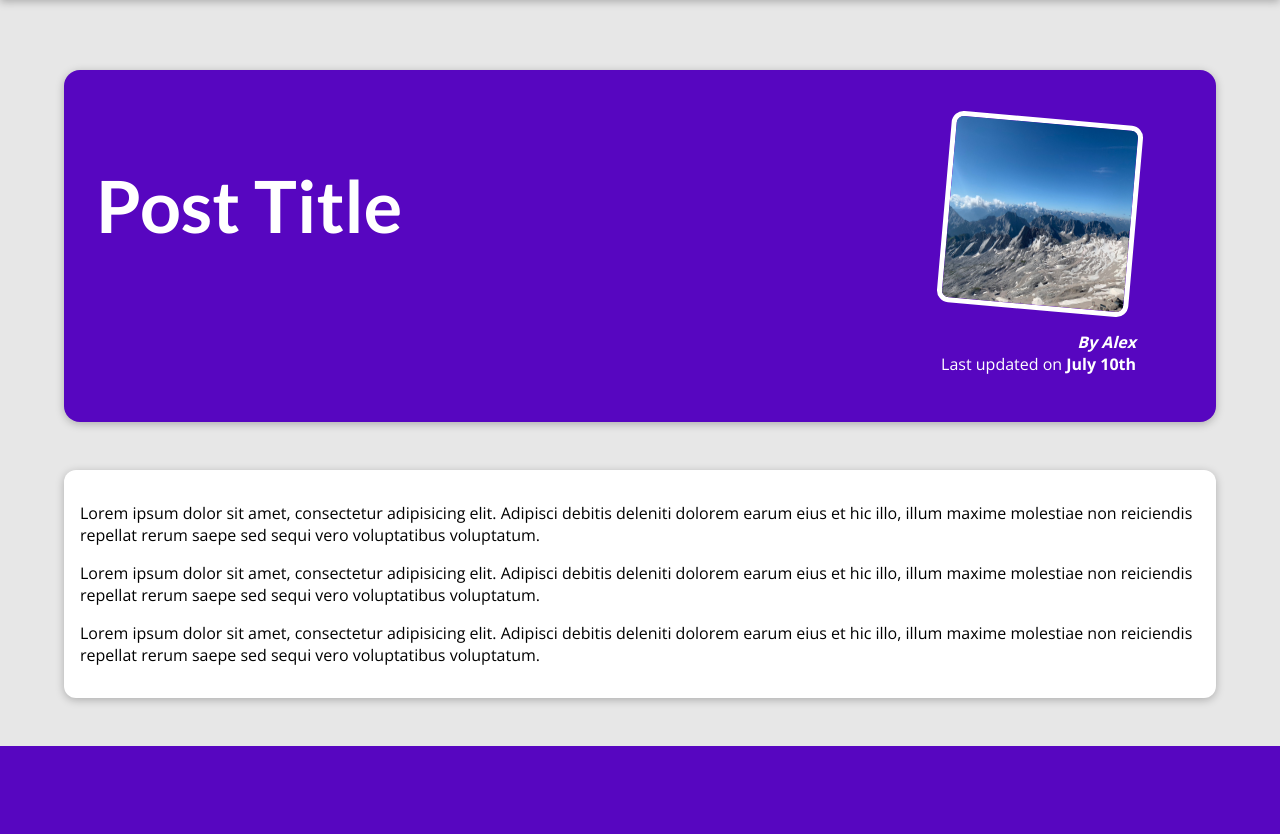
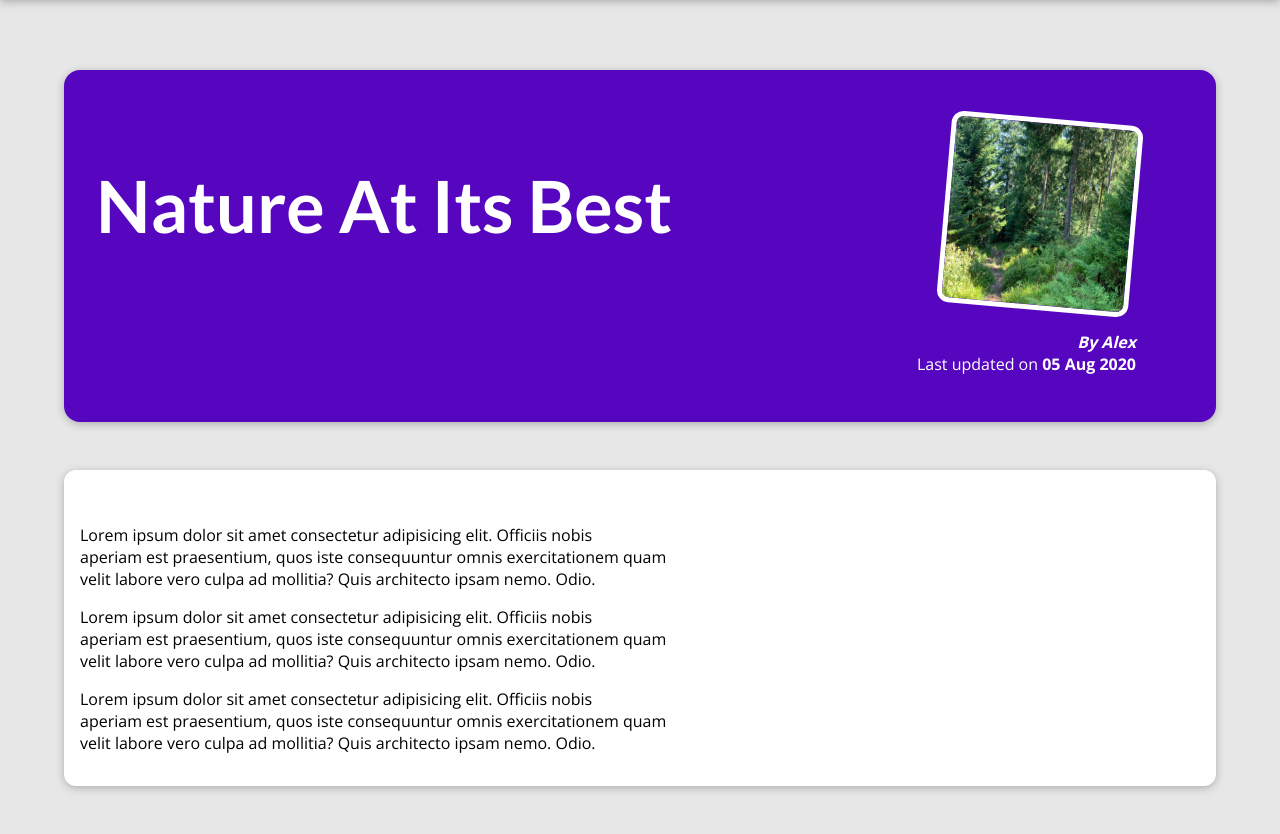
Before and after one commit to aj-amedia/django-blog, a Django app: page /posts/into-the-woods in a window 1280 px wide. Shown: the part 80-914 px from the top of the page. Before the commit the page ends 826 px from the top, so only its background shows below. Run offline with Django 4.2, Linux system fonts and the light colour scheme.

Commit message:
Adding Dummy Data to the "Views" File; Adding a Single Post Page; Adding a 404 Page

```diff
--- a/blog/templates/blog/index.html
+++ b/blog/templates/blog/index.html
@@ -23,7 +23,10 @@
         <h2>My Latest Thoughts</h2>
 
         <ul>
-            {% include "blog/includes/post.html" %}
+            {% for post in posts %}
+                {# post data available here #}
+                {% include "blog/includes/post.html" %}
+            {% endfor %}
         </ul>
     </section>
 
--- a/blog/templates/blog/post-detail.html
+++ b/blog/templates/blog/post-detail.html
@@ -2,7 +2,7 @@
 {% load static %}
 
 {% block title %}
-This Post Title
+{{ post.title }}
 {% endblock %}
 
 {% block css_files %}
@@ -11,25 +11,17 @@ This Post Title
 
 {% block content %}s
     <section id="summary">
-        <h2>Post Title</h2>
+        <h2>{{ post.title }}</h2>
         <article>
-            <img src="{% static "blog/images/mountains.jpg" %}" alt="Post Title">
-            <address>By Alex</address>
+            <img src="{% static "blog/images"|add:post.image %}" alt="{{ post.title }}">
+            <address>By {{ post.author }}</address>
             <div>
-                Last updated on <time>July 10th</time>
+                Last updated on <time>{{ post.date|date:"d M Y" }}</time>
             </div>
         </article>
     </section>
 
     <main>
-        <p>
-            Lorem ipsum dolor sit amet, consectetur adipisicing elit. Adipisci debitis deleniti dolorem earum eius et hic illo, illum maxime molestiae non reiciendis repellat rerum saepe sed sequi vero voluptatibus voluptatum.
-        </p>
-        <p>
-            Lorem ipsum dolor sit amet, consectetur adipisicing elit. Adipisci debitis deleniti dolorem earum eius et hic illo, illum maxime molestiae non reiciendis repellat rerum saepe sed sequi vero voluptatibus voluptatum.
-        </p>
-        <p>
-            Lorem ipsum dolor sit amet, consectetur adipisicing elit. Adipisci debitis deleniti dolorem earum eius et hic illo, illum maxime molestiae non reiciendis repellat rerum saepe sed sequi vero voluptatibus voluptatum.
-        </p>
+        {{ post.content|linebreaks }}
     </main>
 {% endblock %}
--- a/blog/views.py
+++ b/blog/views.py
@@ -1,12 +1,90 @@
+from datetime import date
+
 from django.shortcuts import render
+
+all_posts = [
+    {
+        "slug": "hike-in-the-mountains",
+        "image": "/mountains.jpg",
+        "author": "Alex",
+        "date": date(2021, 7, 21),
+        "title": "Mountain Hiking",
+        "excerpt": "There's nothing like the views you get when hiking in the mountains! And I wasn't even prepared for what happened whilst I was enjoying the view!",
+        "content": """
+          Lorem ipsum dolor sit amet consectetur adipisicing elit. Officiis nobis
+          aperiam est praesentium, quos iste consequuntur omnis exercitationem quam
+          velit labore vero culpa ad mollitia? Quis architecto ipsam nemo. Odio.
+
+          Lorem ipsum dolor sit amet consectetur adipisicing elit. Officiis nobis
+          aperiam est praesentium, quos iste consequuntur omnis exercitationem quam
+          velit labore vero culpa ad mollitia? Quis architecto ipsam nemo. Odio.
+
+          Lorem ipsum dolor sit amet consectetur adipisicing elit. Officiis nobis
+          aperiam est praesentium, quos iste consequuntur omnis exercitationem quam
+          velit labore vero culpa ad mollitia? Quis architecto ipsam nemo. Odio.
+        """
+    },
+    {
+        "slug": "programming-is-fun",
+        "image": "/coding.jpg",
+        "author": "Alex",
+        "date": date(2022, 3, 10),
+        "title": "Programming Is Great!",
+        "excerpt": "Did you ever spend hours searching that one error in your code? Yep - that's what happened to me yesterday...",
+        "content": """
+          Lorem ipsum dolor sit amet consectetur adipisicing elit. Officiis nobis
+          aperiam est praesentium, quos iste consequuntur omnis exercitationem quam
+          velit labore vero culpa ad mollitia? Quis architecto ipsam nemo. Odio.
+
+          Lorem ipsum dolor sit amet consectetur adipisicing elit. Officiis nobis
+          aperiam est praesentium, quos iste consequuntur omnis exercitationem quam
+          velit labore vero culpa ad mollitia? Quis architecto ipsam nemo. Odio.
+
+          Lorem ipsum dolor sit amet consectetur adipisicing elit. Officiis nobis
+          aperiam est praesentium, quos iste consequuntur omnis exercitationem quam
+          velit labore vero culpa ad mollitia? Quis architecto ipsam nemo. Odio.
+        """
+    },
+    {
+        "slug": "into-the-woods",
+        "image": "/woods.jpg",
+        "author": "Alex",
+        "date": date(2020, 8, 5),
+        "title": "Nature At Its Best",
+        "excerpt": "Nature is amazing! The amount of inspiration I get when walking in nature is incredible!",
+        "content": """
+          Lorem ipsum dolor sit amet consectetur adipisicing elit. Officiis nobis
+          aperiam est praesentium, quos iste consequuntur omnis exercitationem quam
+          velit labore vero culpa ad mollitia? Quis architecto ipsam nemo. Odio.
+
+          Lorem ipsum dolor sit amet consectetur adipisicing elit. Officiis nobis
+          aperiam est praesentium, quos iste consequuntur omnis exercitationem quam
+          velit labore vero culpa ad mollitia? Quis architecto ipsam nemo. Odio.
+
+          Lorem ipsum dolor sit amet consectetur adipisicing elit. Officiis nobis
+          aperiam est praesentium, quos iste consequuntur omnis exercitationem quam
+          velit labore vero culpa ad mollitia? Quis architecto ipsam nemo. Odio.
+        """
+    }
+]
 
 # Create your views here.
 
 def starting_page(request):
-    return render(request, "blog/index.html")
+    sorted_posts = sorted(all_posts, key=lambda post: post["date"], reverse=True) # descending order
+    latest_posts = sorted_posts[-3:]
+    return render(request, "blog/index.html", {
+        "posts": latest_posts
+    })
 
 def posts(request):
-    return render(request, "blog/all-posts.html")
+    sorted_posts = sorted(all_posts, key=lambda post: post["date"], reverse=True)  # descending order
+    return render(request, "blog/all-posts.html", {
+        "all_posts": sorted_posts
+    })
 
 def post_detail(request, slug):
-    return render(request, "blog/post-detail.html")
+    identified_post = next(post for post in all_posts if post["slug"] == slug)
+    return render(request, "blog/post-detail.html", {
+        "post": identified_post
+    })
--- a/config/settings.py
+++ b/config/settings.py
@@ -25,7 +25,11 @@ SECRET_KEY = 'django-insecure-=m78m)j4z=0mu$_r)9m-cw0#*zdop$dvd#ganhsler^u3%b7gu
 # SECURITY WARNING: don't run with debug turned on in production!
 DEBUG = True
 
-ALLOWED_HOSTS = []
+ALLOWED_HOSTS = [
+    # "*",
+    # "127.0.0.1",
+    # "localhost",
+]
 
 
 # Application definition
```
Also changed, not shown: blog/templates/blog/all-posts.html (+4 -6 lines), blog/templates/blog/includes/post.html (+4 -4 lines), templates/404.html (added, +10 -0 lines).
